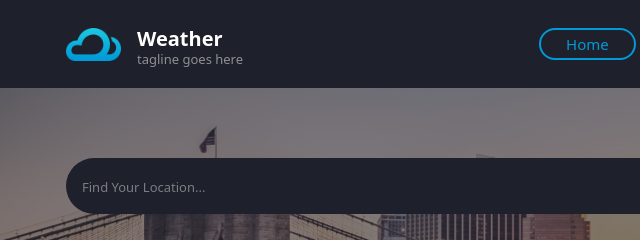
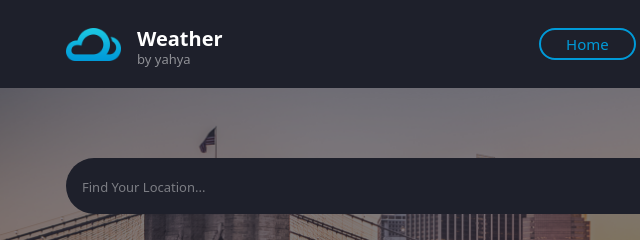
Before and after one commit to Yahya-Zakaria/weather, a plain HTML site: page index.html in a window 1280 px wide. Shown: the top 240 px of the page, 42-682 px from the left. Drawn offline with Linux system fonts and the light colour scheme; no server answers.

Commit message:
Update index.html

```diff
--- a/index.html
+++ b/index.html
@@ -25,7 +25,7 @@
             <a class="navbar-brand p-0 fw-bolder m-0 text-white" href="#"
               >Weather
             </a>
-            <span class="logo-line p-0 text-white-50">tagline goes here</span>
+            <span class="logo-line p-0 fw-medium text-white-50">by yahya</span>
           </div>
         </div>
         <button
```
